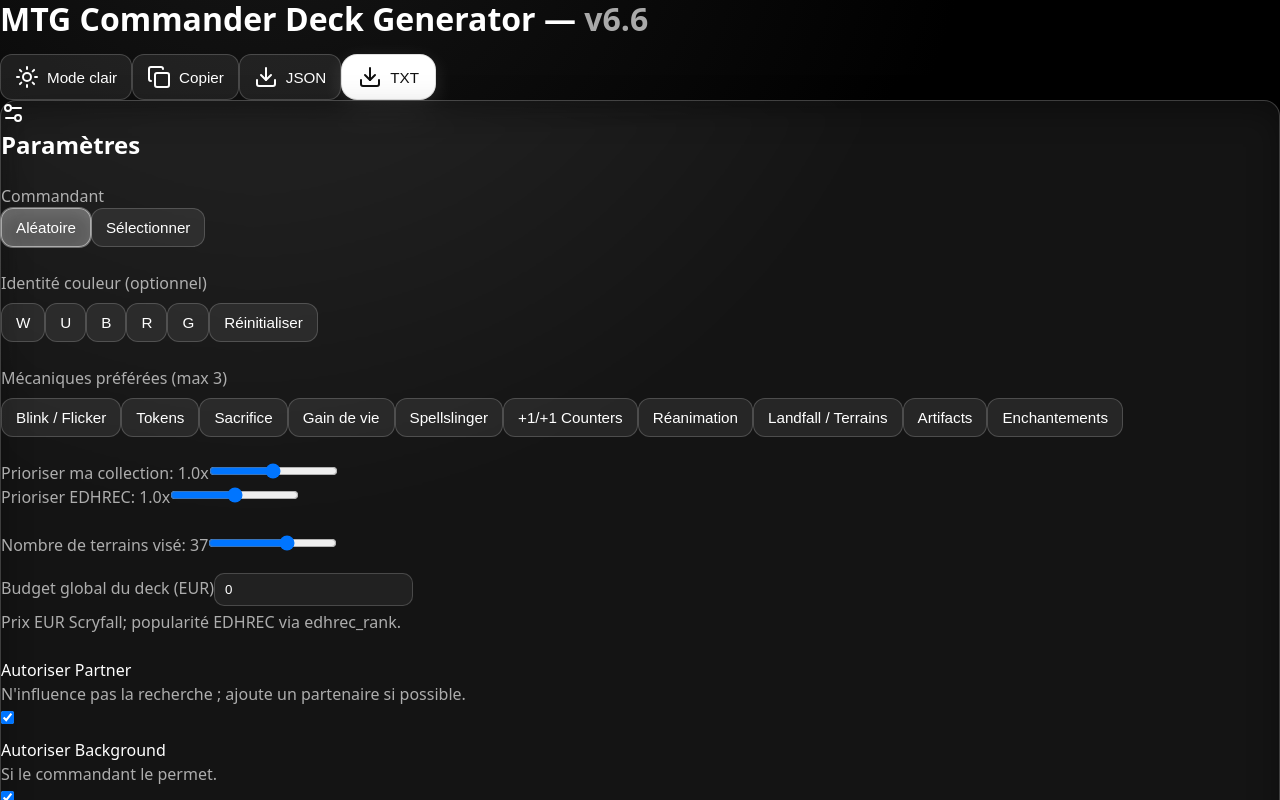
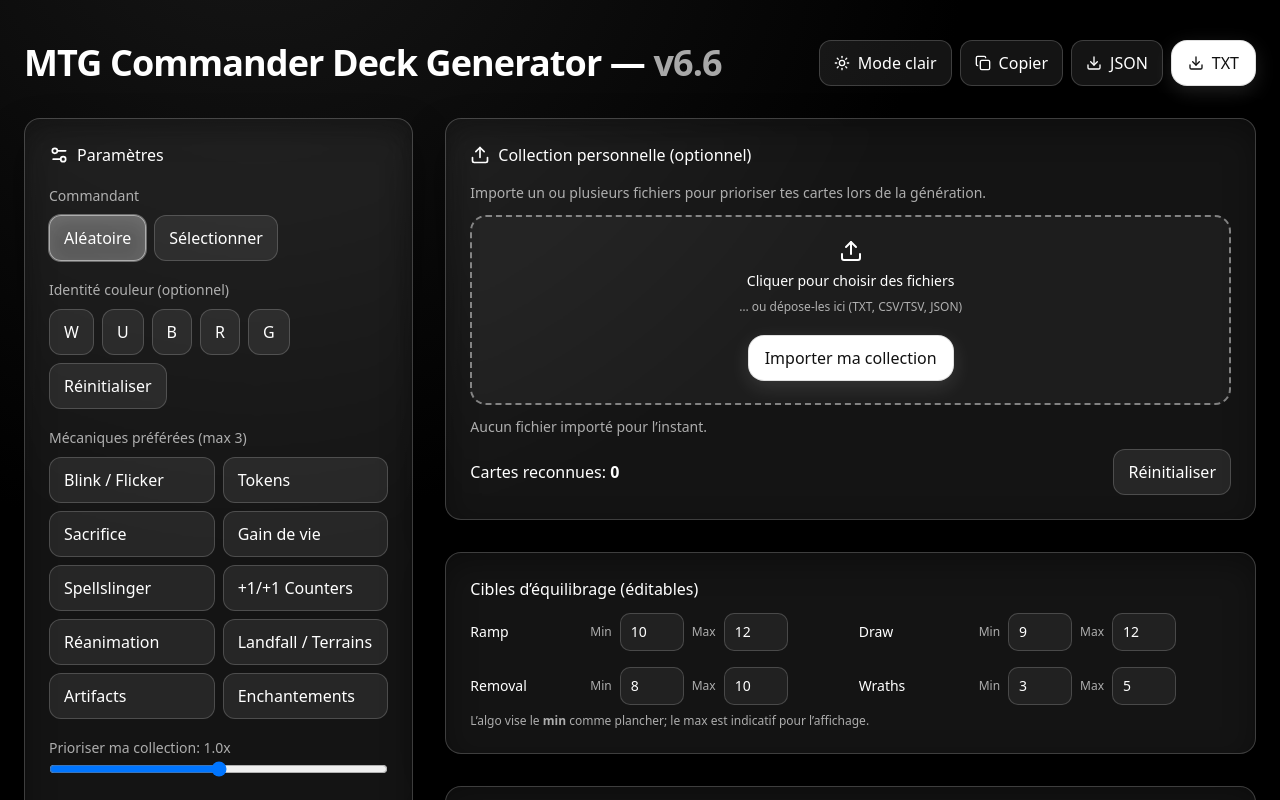
Before and after one commit to Lawsings/commander-craft, a React (Vite) app: page / in a window 1280 px wide. Shown: the top 800 px of the page. Built offline with nearby package versions, Linux system fonts and the light colour scheme.

Commit message:
Upload CSS

```diff
--- a/src/index.css
+++ b/src/index.css
@@ -1,130 +1,11 @@
-/* ==============================
-   VARIABLES GLOBALES
-   ============================== */
-:root {
-  --bg: #0b0b0c;        /* Fond global */
-  --panel: #111216;     /* Fond des cartes/panels */
-  --muted: #9aa0a6;     /* Texte secondaire */
-  --primary: #7c3aed;   /* Accent principal (violet) */
-  --primary-hover: #9f53ff;
-  --text: #ffffff;      /* Texte principal */
+@tailwind base;
+@tailwind components;
+@tailwind utilities;
+
+/* (Optionnel) Tes variables/overrides globaux */
+:root{
+  --bg:#0b0b0c;
+  --panel:#111216;
+  --muted:#9aa0a6;
+  --primary:#7c3aed; /* adapte si tu as déjà des variables dans App.jsx */
 }
-
-/* ==============================
-   RESET / NORMALISATION
-   ============================== */
-* {
-  margin: 0;
-  padding: 0;
-  box-sizing: border-box;
-}
-
-html, body {
-  height: 100%;
-  font-family: system-ui, -apple-system, BlinkMacSystemFont, "Segoe UI", Roboto,
-    Helvetica, Arial, sans-serif;
-  background-color: var(--bg);
-  color: var(--text);
-  line-height: 1.5;
-}
-
-/* Supprime le scroll horizontal non voulu */
-body {
-  overflow-x: hidden;
-}
-
-/* ==============================
-   LIENS & BOUTONS
-   ============================== */
-a {
-  color: var(--primary);
-  text-decoration: none;
-}
-
-a:hover {
-  color: var(--primary-hover);
-}
-
-button {
-  cursor: pointer;
-  background-color: var(--primary);
-  color: var(--text);
-  border: none;
-  border-radius: 8px;
-  padding: 0.6rem 1rem;
-  font-size: 0.95rem;
-  transition: background-color 0.2s ease;
-}
-
-button:hover {
-  background-color: var(--primary-hover);
-}
-
-/* ==============================
-   PANELS / CARTES
-   ============================== */
-.panel {
-  background-color: var(--panel);
-  border-radius: 12px;
-  padding: 1rem;
-  box-shadow: 0 4px 12px rgba(0, 0, 0, 0.4);
-}
-
-/* ==============================
-   TITRES
-   ============================== */
-h1, h2, h3 {
-  font-weight: 600;
-  line-height: 1.2;
-}
-
-h1 {
-  font-size: 2rem;
-  margin-bottom: 1rem;
-}
-
-h2 {
-  font-size: 1.5rem;
-  margin-bottom: 0.75rem;
-}
-
-/* ==============================
-   UTILITAIRES
-   ============================== */
-.text-muted {
-  color: var(--muted);
-}
-
-.text-center {
-  text-align: center;
-}
-
-.mt-1 { margin-top: 0.25rem; }
-.mt-2 { margin-top: 0.5rem; }
-.mt-3 { margin-top: 1rem; }
-.mt-4 { margin-top: 1.5rem; }
-
-.mb-1 { margin-bottom: 0.25rem; }
-.mb-2 { margin-bottom: 0.5rem; }
-.mb-3 { margin-bottom: 1rem; }
-.mb-4 { margin-bottom: 1.5rem; }
-
-/* ==============================
-   SCROLLBAR CUSTOM (optionnel)
-   ============================== */
-::-webkit-scrollbar {
-  width: 8px;
-}
-
-::-webkit-scrollbar-track {
-  background: var(--bg);
-}
-
-::-webkit-scrollbar-thumb {
-  background: var(--primary);
-  border-radius: 4px;
-}
-
-::-webkit-scrollbar-thumb:hover {
-  background: var(--primary-hover);
-}
--- /dev/null
+++ b/tailwind.config.js
@@ -0,0 +1,11 @@
+/** @type {import('tailwindcss').Config} */
+export default {
+  content: [
+    "./index.html",
+    "./src/**/*.{js,jsx,ts,tsx}"
+  ],
+  theme: {
+    extend: {},
+  },
+  plugins: [],
+}
```
Also changed, not shown: postcss.config.js (added).
